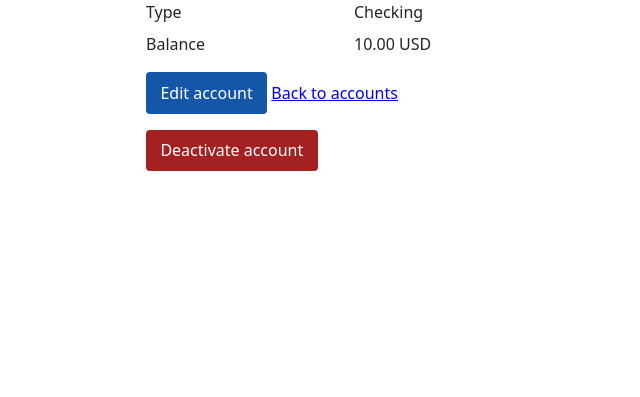
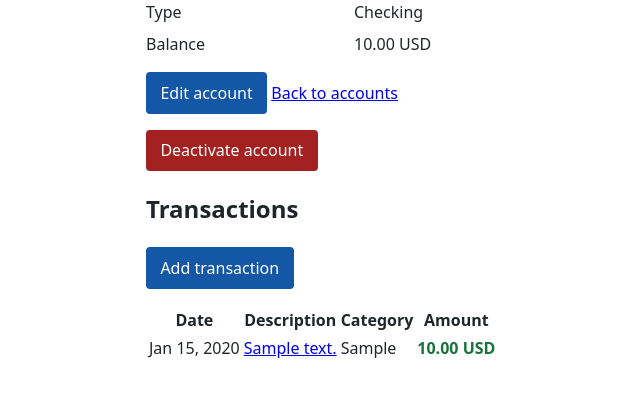
Before and after one commit to sldimitrov/finsight, a Django app: page /accounts/1/ in a window 1280 px wide. Shown: the part 192-589 px from the top of the page, without its empty margins (114-754 px from the left). Run offline with Django 5.2, Linux system fonts and the light colour scheme; a user stored in the database is signed in; tables that the repository leaves empty hold one stand-in row (values such as "Sample post").

Commit message:
transactions - add model, templates, docs and course work requirements

```diff
--- a/accounts/templates/accounts/account_detail.html
+++ b/accounts/templates/accounts/account_detail.html
@@ -20,4 +20,35 @@
     {% else %}
         <p>This account is inactive.</p>
     {% endif %}
+
+    <h2>Transactions</h2>
+    {% if account.is_active %}
+        <p><a class="button" href="{% url 'accounts:create_transaction' account.pk %}">Add transaction</a></p>
+    {% endif %}
+    {% if transactions %}
+        <table>
+            <thead>
+                <tr>
+                    <th scope="col">Date</th>
+                    <th scope="col">Description</th>
+                    <th scope="col">Category</th>
+                    <th scope="col">Amount</th>
+                </tr>
+            </thead>
+            <tbody>
+                {% for transaction in transactions %}
+                    <tr>
+                        <td>{{ transaction.date|date:"M j, Y" }}</td>
+                        <td><a href="{% url 'transactions:transaction_detail' transaction.pk %}">{{ transaction.description }}</a></td>
+                        <td>{{ transaction.category|default:"—" }}</td>
+                        <td class="{% if transaction.type == 'expense' %}transaction-expense{% elif transaction.type == 'income' %}transaction-income{% endif %}">
+                            {{ transaction.amount }} {{ account.currency }}
+                        </td>
+                    </tr>
+                {% endfor %}
+            </tbody>
+        </table>
+    {% else %}
+        <p>No transactions for this account yet.</p>
+    {% endif %}
 {% endblock %}
--- a/accounts/templates/accounts/base.html
+++ b/accounts/templates/accounts/base.html
@@ -12,6 +12,8 @@
         input, select { box-sizing: border-box; font: inherit; max-width: 100%; padding: .5rem; }
         button, .button { background: #1457a6; border: 0; border-radius: 4px; color: white; cursor: pointer; display: inline-block; font: inherit; padding: .55rem .9rem; text-decoration: none; }
         .danger { background: #a32121; }
+        .transaction-income { color: #16733b; font-weight: 600; }
+        .transaction-expense { color: #b42318; font-weight: 600; }
         .errorlist { color: #a32121; }
         dl { display: grid; grid-template-columns: 10rem 1fr; gap: .5rem; }
     </style>
--- a/accounts/urls.py
+++ b/accounts/urls.py
@@ -9,6 +9,11 @@ urlpatterns = [
     path("login/", views.AccountLoginView.as_view(), name="login"),
     path("logout/", views.AccountLogoutView.as_view(), name="logout"),
     path("create/", views.create, name="create"),
+    path(
+        "<int:account_id>/transactions/create/",
+        views.create_transaction,
+        name="create_transaction",
+    ),
     path("<int:account_id>/", views.detail, name="detail"),
     path("<int:account_id>/edit/", views.update, name="update"),
     path("<int:account_id>/deactivate/", views.deactivate, name="deactivate"),
--- a/accounts/views.py
+++ b/accounts/views.py
@@ -1,9 +1,13 @@
+import transaction
 from django.contrib.auth.decorators import login_required
 from django.contrib.auth.views import LoginView, LogoutView
 from django.shortcuts import get_object_or_404, redirect, render
 from django.urls import reverse_lazy
 from django.views.decorators.http import require_POST
+from django.db import transaction
 
+from transactions.forms import TransactionForm
+from transactions.models import Transaction
 from .forms import AccountForm
 from .models import Account
 
@@ -38,7 +42,37 @@ def create(request):
 @login_required
 def detail(request, account_id):
     account = get_object_or_404(Account, id=account_id, user=request.user)
-    return render(request, "accounts/account_detail.html", {"account": account})
+    transactions = Transaction.objects.filter(account=account).order_by("-date", "-pk")
+    return render(
+        request,
+        "accounts/account_detail.html",
+        {"account": account, "transactions": transactions},
+    )
+
+
+@transaction.atomic
+@login_required
+def create_transaction(request, account_id):
+    account = get_object_or_404(Account, id=account_id, user=request.user, is_active=True)
+    form = TransactionForm(request.POST if request.method == "POST" else None)
+    if request.method == "POST" and form.is_valid():
+        transaction = form.save(commit=False)
+        transaction.account = account
+        transaction.save()
+
+        if transaction.type == "income":
+            account.balance += transaction.amount
+        elif transaction.type == "expense":
+            account.balance -= transaction.amount
+        account.save(update_fields=("balance",))
+
+        return redirect("accounts:detail", account_id=account.pk)
+
+    return render(
+        request,
+        "transactions/transaction_form.html",
+        {"form": form, "account": account},
+    )
 
 
 @login_required
```
Also changed, not shown: transactions/forms.py (added, +13 -0 lines), transactions/templates/transactions/transaction_form.html (added, +13 -0 lines), 4 other files.
